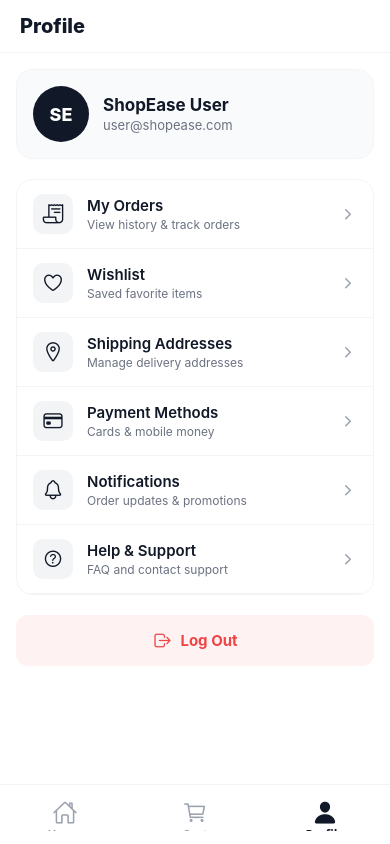
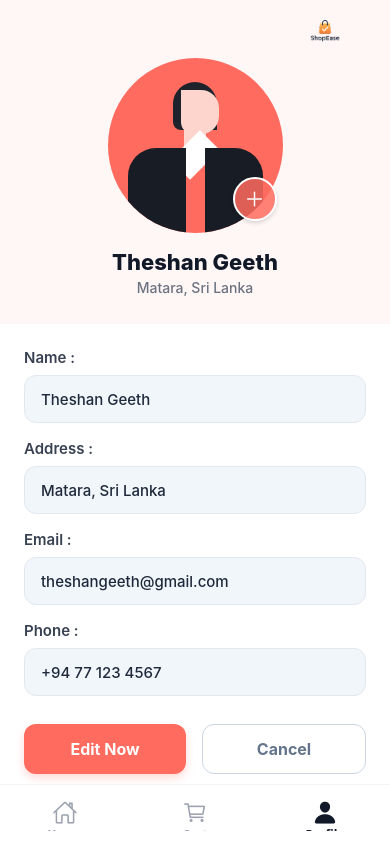
Before and after one commit to agudu50/E-commerce-Mobile-App, a React Native app: screen /Profile in a window 390 px wide. Built offline with nearby package versions, Linux system fonts and the light colour scheme.

Commit message:
updated the profile page

```diff
--- a/src/screens/ProfileScreen.js
+++ b/src/screens/ProfileScreen.js
@@ -1,98 +1,176 @@
-import React from 'react';
+import React, { useState } from 'react';
 import {
   StyleSheet,
   Text,
   View,
+  TextInput,
   TouchableOpacity,
   ScrollView,
+  Image,
+  Alert,
+  KeyboardAvoidingView,
+  Platform,
 } from 'react-native';
 import { SafeAreaView } from 'react-native-safe-area-context';
-import { Ionicons, Feather, MaterialCommunityIcons } from '@expo/vector-icons';
+import { Ionicons } from '@expo/vector-icons';
 
 export default function ProfileScreen() {
-  const menuItems = [
-    {
-      id: '1',
-      icon: 'receipt-outline',
-      title: 'My Orders',
-      subtitle: 'View history & track orders',
-    },
-    {
-      id: '2',
-      icon: 'heart-outline',
-      title: 'Wishlist',
-      subtitle: 'Saved favorite items',
-    },
-    {
-      id: '3',
-      icon: 'location-outline',
-      title: 'Shipping Addresses',
-      subtitle: 'Manage delivery addresses',
-    },
-    {
-      id: '4',
-      icon: 'card-outline',
-      title: 'Payment Methods',
-      subtitle: 'Cards & mobile money',
-    },
-    {
-      id: '5',
-      icon: 'notifications-outline',
-      title: 'Notifications',
-      subtitle: 'Order updates & promotions',
-    },
-    {
-      id: '6',
-      icon: 'help-circle-outline',
-      title: 'Help & Support',
-      subtitle: 'FAQ and contact support',
-    },
-  ];
+  const initialData = {
+    name: 'Theshan Geeth',
+    address: 'Matara, Sri Lanka',
+    email: 'theshangeeth@gmail.com',
+    phone: '+94 77 123 4567',
+  };
+
+  const [formData, setFormData] = useState(initialData);
+
+  const handleSave = () => {
+    Alert.alert('Profile Updated', 'Your profile details have been successfully updated!');
+  };
+
+  const handleCancel = () => {
+    setFormData(initialData);
+  };
+
+  const handleChangeAvatar = () => {
+    Alert.alert('Change Avatar', 'Choose an option to update your profile photo', [
+      { text: 'Camera', onPress: () => {} },
+      { text: 'Choose from Gallery', onPress: () => {} },
+      { text: 'Cancel', style: 'cancel' },
+    ]);
+  };
 
   return (
     <SafeAreaView style={styles.safeArea} edges={['top', 'left', 'right']}>
-      {/* Header */}
-      <View style={styles.header}>
-        <Text style={styles.headerTitle}>Profile</Text>
-      </View>
-
+      <KeyboardAvoidingView
+        style={styles.keyboardView}
+        behavior={Platform.OS === 'ios' ? 'padding' : undefined}
+      >
         <ScrollView
           showsVerticalScrollIndicator={false}
           contentContainerStyle={styles.scrollContent}
+          keyboardShouldPersistTaps="handled"
         >
-        {/* User Card */}
-        <View style={styles.userCard}>
+          {/* Top Section */}
+          <View style={styles.topSection}>
+            {/* Top Right ShopEase Logo */}
+            <View style={styles.logoRow}>
+              <Image
+                source={require('../../assets/ShopEase.png')}
+                style={styles.logoImage}
+                resizeMode="contain"
+              />
+            </View>
+
+            {/* Avatar Container with Coral Circle & Plus Button */}
+            <View style={styles.avatarWrapper}>
               <View style={styles.avatarCircle}>
-            <Text style={styles.avatarText}>SE</Text>
+                <View style={styles.avatarIllustration}>
+                  {/* Hair */}
+                  <View style={styles.hair} />
+                  {/* Face */}
+                  <View style={styles.face} />
+                  {/* Neck */}
+                  <View style={styles.neck} />
+                  {/* White Collar / Shirt */}
+                  <View style={styles.shirt} />
+                  {/* Suit / Jacket */}
+                  <View style={styles.suitJacket}>
+                    <View style={styles.jacketLeft} />
+                    <View style={styles.jacketRight} />
                   </View>
-          <View style={styles.userInfo}>
-            <Text style={styles.userName}>ShopEase User</Text>
-            <Text style={styles.userEmail}>user@shopease.com</Text>
                 </View>
               </View>
 
-        {/* Menu list */}
-        <View style={styles.menuSection}>
-          {menuItems.map((item) => (
-            <TouchableOpacity key={item.id} style={styles.menuItem}>
-              <View style={styles.menuIconBox}>
-                <Ionicons name={item.icon} size={22} color="#111827" />
-              </View>
-              <View style={styles.menuItemContent}>
-                <Text style={styles.menuItemTitle}>{item.title}</Text>
-                <Text style={styles.menuItemSubtitle}>{item.subtitle}</Text>
-              </View>
-              <Feather name="chevron-right" size={18} color="#9CA3AF" />
+              {/* Plus Badge Button */}
+              <TouchableOpacity
+                style={styles.plusButton}
+                activeOpacity={0.8}
+                onPress={handleChangeAvatar}
+              >
+                <Ionicons name="add" size={24} color="#FFFFFF" />
               </TouchableOpacity>
-          ))}
             </View>
 
-        {/* Logout Button */}
-        <TouchableOpacity style={styles.logoutBtn}>
-          <Ionicons name="log-out-outline" size={20} color="#EF4444" />
-          <Text style={styles.logoutBtnText}>Log Out</Text>
+            {/* User Title & Location */}
+            <Text style={styles.profileName}>{formData.name || 'Theshan Geeth'}</Text>
+            <Text style={styles.profileLocation}>{formData.address || 'Matara, Sri Lanka'}</Text>
+          </View>
+
+          {/* Form Section */}
+          <View style={styles.formSection}>
+            {/* Name Field */}
+            <View style={styles.fieldGroup}>
+              <Text style={styles.fieldLabel}>Name :</Text>
+              <TextInput
+                style={styles.input}
+                value={formData.name}
+                onChangeText={(val) => setFormData((prev) => ({ ...prev, name: val }))}
+                placeholder="Enter your name"
+                placeholderTextColor="#94A3B8"
+              />
+            </View>
+
+            {/* Address Field */}
+            <View style={styles.fieldGroup}>
+              <Text style={styles.fieldLabel}>Address :</Text>
+              <TextInput
+                style={styles.input}
+                value={formData.address}
+                onChangeText={(val) => setFormData((prev) => ({ ...prev, address: val }))}
+                placeholder="Enter your address"
+                placeholderTextColor="#94A3B8"
+              />
+            </View>
+
+            {/* Email Field */}
+            <View style={styles.fieldGroup}>
+              <Text style={styles.fieldLabel}>Email :</Text>
+              <TextInput
+                style={styles.input}
+                value={formData.email}
+                onChangeText={(val) => setFormData((prev) => ({ ...prev, email: val }))}
+                placeholder="Enter your email"
+                placeholderTextColor="#94A3B8"
+                keyboardType="email-address"
+                autoCapitalize="none"
+              />
+            </View>
+
+            {/* Phone Field */}
+            <View style={styles.fieldGroup}>
+              <Text style={styles.fieldLabel}>Phone :</Text>
+              <TextInput
+                style={styles.input}
+                value={formData.phone}
+                onChangeText={(val) => setFormData((prev) => ({ ...prev, phone: val }))}
+                placeholder="Enter your phone number"
+                placeholderTextColor="#94A3B8"
+                keyboardType="phone-pad"
+              />
+            </View>
+
+            {/* Action Buttons Row */}
+            <View style={styles.buttonRow}>
+              <TouchableOpacity
+                style={styles.editBtn}
+                activeOpacity={0.85}
+                onPress={handleSave}
+              >
+                <Text style={styles.editBtnText}>Edit Now</Text>
               </TouchableOpacity>
+
+              <TouchableOpacity
+                style={styles.cancelBtn}
+                activeOpacity={0.7}
+                onPress={handleCancel}
+              >
+                <Text style={styles.cancelBtnText}>Cancel</Text>
+              </TouchableOpacity>
+            </View>
+          </View>
         </ScrollView>
+      </KeyboardAvoidingView>
     </SafeAreaView>
   );
 }
@@ -102,107 +180,201 @@
     flex: 1,
     backgroundColor: '#FFFFFF',
   },
-  header: {
+  keyboardView: {
+    flex: 1,
+  },
+  scrollContent: {
+    paddingBottom: 30,
+  },
+  topSection: {
+    backgroundColor: '#FFF7F6',
+    paddingTop: 12,
+    paddingBottom: 28,
     paddingHorizontal: 20,
-    paddingVertical: 14,
-    borderBottomWidth: 1,
-    borderBottomColor: '#F3F4F6',
+    alignItems: 'center',
   },
-  headerTitle: {
-    fontSize: 20,
+  logoRow: {
+    width: '100%',
+    alignItems: 'flex-end',
+    marginBottom: 8,
+  },
+  logoImage: {
+    width: 90,
+    height: 38,
+  },
+  avatarWrapper: {
+    position: 'relative',
+    marginBottom: 16,
+  },
+  avatarCircle: {
+    width: 175,
+    height: 175,
+    borderRadius: 87.5,
+    backgroundColor: '#FF6B5E',
+    overflow: 'hidden',
+    alignItems: 'center',
+    justifyContent: 'flex-end',
+  },
+  avatarIllustration: {
+    width: 175,
+    height: 175,
+    alignItems: 'center',
+    justifyContent: 'flex-end',
+    position: 'relative',
+  },
+  hair: {
+    position: 'absolute',
+    top: 24,
+    width: 44,
+    height: 48,
+    backgroundColor: '#1E232B',
+    borderTopLeftRadius: 22,
+    borderTopRightRadius: 22,
+    borderBottomLeftRadius: 8,
+    zIndex: 1,
+  },
+  face: {
+    position: 'absolute',
+    top: 32,
+    right: 64,
+    width: 38,
+    height: 44,
+    backgroundColor: '#FDD5CD',
+    borderTopRightRadius: 18,
+    borderBottomRightRadius: 18,
+    borderBottomLeftRadius: 12,
+    zIndex: 2,
+  },
+  neck: {
+    position: 'absolute',
+    top: 66,
+    width: 22,
+    height: 24,
+    backgroundColor: '#FDD5CD',
+    zIndex: 2,
+  },
+  shirt: {
+    position: 'absolute',
+    top: 76,
+    width: 28,
+    height: 42,
+    backgroundColor: '#FFFFFF',
+    transform: [{ rotate: '45deg' }],
+    zIndex: 3,
+  },
+  suitJacket: {
+    width: 135,
+    height: 85,
+    flexDirection: 'row',
+    justifyContent: 'space-between',
+    zIndex: 4,
+  },
+  jacketLeft: {
+    width: 58,
+    height: 85,
+    backgroundColor: '#181C24',
+    borderTopLeftRadius: 28,
+  },
+  jacketRight: {
+    width: 58,
+    height: 85,
+    backgroundColor: '#181C24',
+    borderTopRightRadius: 28,
+  },
+  plusButton: {
+    position: 'absolute',
+    right: 6,
+    bottom: 12,
+    width: 44,
+    height: 44,
+    borderRadius: 22,
+    backgroundColor: 'rgba(255, 107, 94, 0.85)',
+    borderWidth: 2,
+    borderColor: '#FFFFFF',
+    alignItems: 'center',
+    justifyContent: 'center',
+    shadowColor: '#000',
+    shadowOffset: { width: 0, height: 2 },
+    shadowOpacity: 0.15,
+    shadowRadius: 4,
+    elevation: 3,
+  },
+  profileName: {
+    fontSize: 22,
     fontWeight: '800',
     color: '#111827',
+    marginBottom: 4,
+    textAlign: 'center',
   },
-  scrollContent: {
-    padding: 16,
-    paddingBottom: 40,
+  profileLocation: {
+    fontSize: 14,
+    fontWeight: '500',
+    color: '#6B7280',
+    textAlign: 'center',
   },
-  userCard: {
+  formSection: {
+    backgroundColor: '#FFFFFF',
+    paddingHorizontal: 24,
+    paddingTop: 24,
+  },
+  fieldGroup: {
+    marginBottom: 16,
+  },
+  fieldLabel: {
+    fontSize: 15,
+    fontWeight: '600',
+    color: '#374151',
+    marginBottom: 8,
+  },
+  input: {
+    backgroundColor: '#F1F6FA',
+    borderWidth: 1,
+    borderColor: '#E2E8F0',
+    borderRadius: 12,
+    height: 48,
+    paddingHorizontal: 16,
+    fontSize: 15,
+    color: '#1E293B',
+    fontWeight: '500',
+  },
+  buttonRow: {
     flexDirection: 'row',
     alignItems: 'center',
-    backgroundColor: '#F9FAFB',
-    borderRadius: 16,
-    padding: 16,
-    marginBottom: 20,
-    borderWidth: 1,
-    borderColor: '#F3F4F6',
+    gap: 16,
+    marginTop: 12,
+    marginBottom: 16,
   },
-  avatarCircle: {
-    width: 56,
-    height: 56,
-    borderRadius: 28,
-    backgroundColor: '#111827',
+  editBtn: {
+    flex: 1,
+    backgroundColor: '#FF6B5E',
+    height: 50,
+    borderRadius: 12,
+    alignItems: 'center',
+    justifyContent: 'center',
+    shadowColor: '#FF6B5E',
+    shadowOffset: { width: 0, height: 4 },
+    shadowOpacity: 0.25,
+    shadowRadius: 8,
+    elevation: 3,
+  },
+  editBtnText: {
+    color: '#FFFFFF',
+    fontSize: 16,
+    fontWeight: '700',
+  },
+  cancelBtn: {
+    flex: 1,
+    backgroundColor: '#FFFFFF',
+    height: 50,
+    borderRadius: 12,
+    borderWidth: 1.5,
+    borderColor: '#CBD5E1',
     alignItems: 'center',
     justifyContent: 'center',
   },
-  avatarText: {
-    fontSize: 18,
-    fontWeight: '800',
-    color: '#FFFFFF',
-  },
-  userInfo: {
-    marginLeft: 14,
-  },
-  userName: {
-    fontSize: 17,
-    fontWeight: '700',
-    color: '#111827',
-    marginBottom: 2,
-  },
-  userEmail: {
-    fontSize: 13,
-    color: '#6B7280',
-  },
-  menuSection: {
-    backgroundColor: '#FFFFFF',
-    borderRadius: 16,
-    borderWidth: 1,
-    borderColor: '#F3F4F6',
-    overflow: 'hidden',
-    marginBottom: 20,
-  },
-  menuItem: {
-    flexDirection: 'row',
-    alignItems: 'center',
-    paddingHorizontal: 16,
-    paddingVertical: 14,
-    borderBottomWidth: 1,
-    borderBottomColor: '#F3F4F6',
-  },
-  menuIconBox: {
-    width: 40,
-    height: 40,
-    borderRadius: 10,
-    backgroundColor: '#F3F4F6',
-    alignItems: 'center',
-    justifyContent: 'center',
-    marginRight: 14,
-  },
-  menuItemContent: {
-    flex: 1,
-  },
-  menuItemTitle: {
-    fontSize: 15,
-    fontWeight: '600',
-    color: '#111827',
-    marginBottom: 2,
-  },
-  menuItemSubtitle: {
-    fontSize: 12,
-    color: '#6B7280',
-  },
-  logoutBtn: {
-    flexDirection: 'row',
-    alignItems: 'center',
-    justifyContent: 'center',
-    paddingVertical: 14,
-    borderRadius: 12,
-    backgroundColor: '#FEF2F2',
-    gap: 8,
-  },
-  logoutBtnText: {
-    color: '#EF4444',
-    fontSize: 15,
+  cancelBtnText: {
+    color: '#64748B',
+    fontSize: 16,
     fontWeight: '700',
   },
 });
```
Lines whose indentation alone changed are shown as unchanged.
